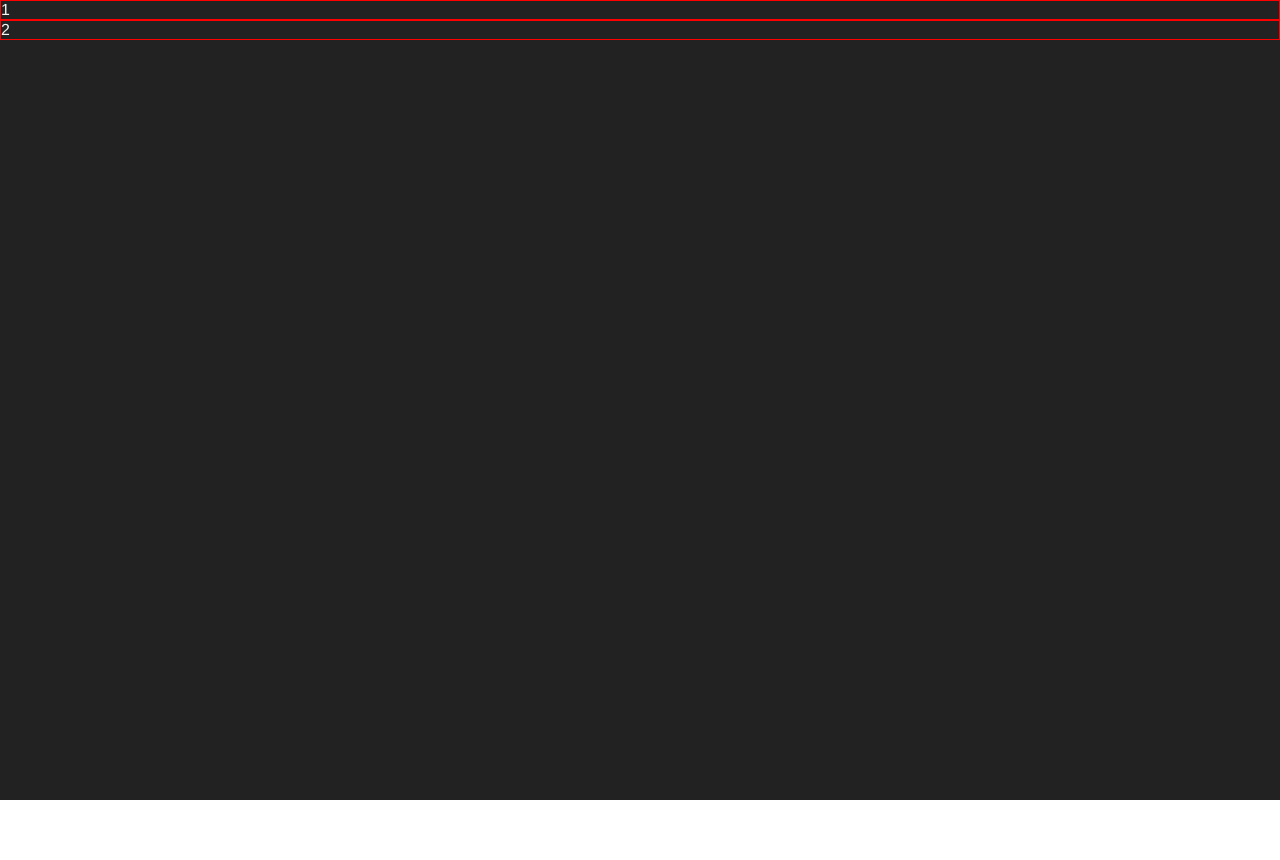
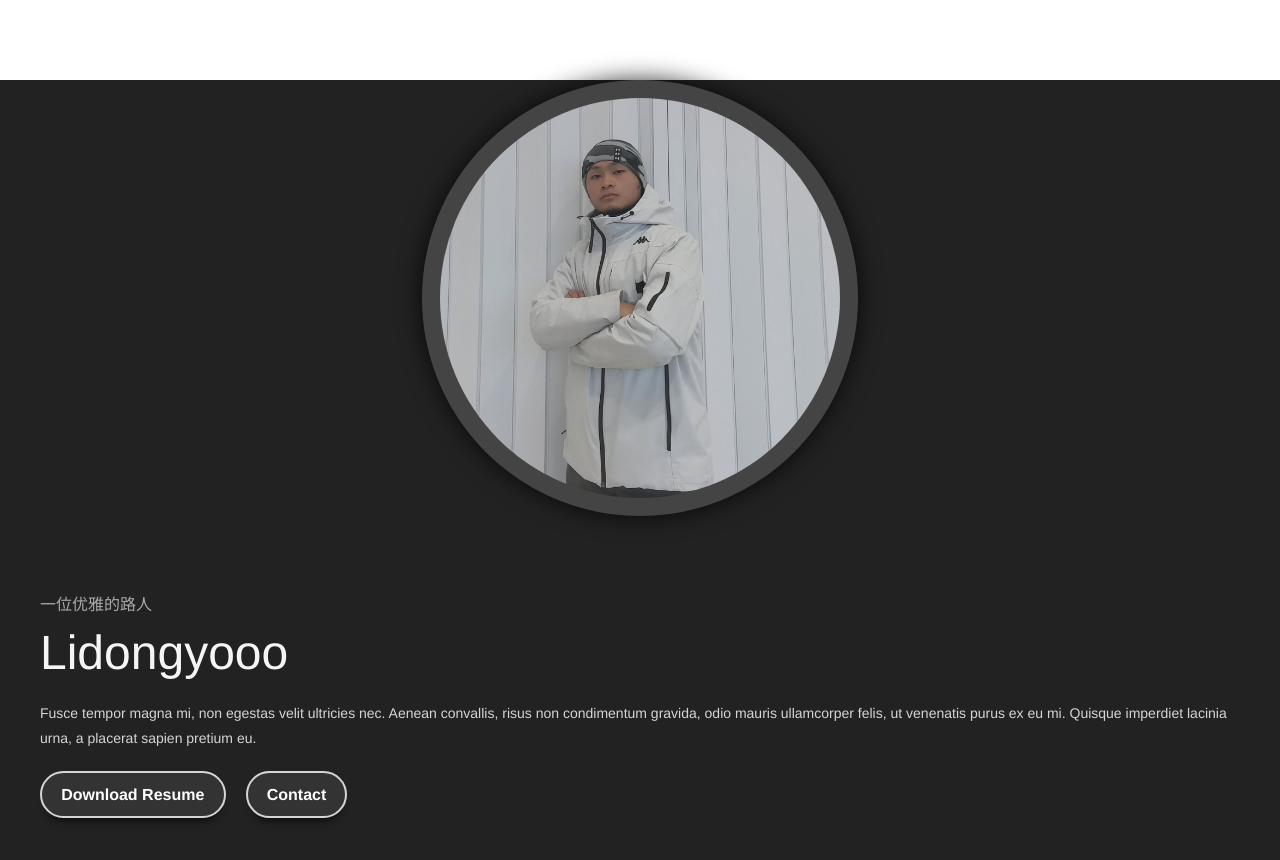
Before and after one commit to lidongyooo/swag-blog, a Vue app: page / in a window 1280 px wide. Shown: the top 860 px of the page. Before the commit the page ends 800 px from the top, so only its background shows below. Built offline with nearby package versions, Linux system fonts and the light colour scheme.

Commit message:
首页头部完成

```diff
--- a/src/views/Home.vue
+++ b/src/views/Home.vue
@@ -1,9 +1,29 @@
 <template>
   <el-container>
     <el-header>
-      <el-row>
-        <el-col :span="12">1</el-col>
-        <el-col :span="12">2</el-col>
+      <el-row class="header-information">
+        <el-col :span="10" :xs="{span:20, offset:2}">
+          <div class="header-information-avatar">
+            <div class="header-information-avatar-inner"></div>
+          </div>
+        </el-col>
+        <el-col :span="10" :offset="1" :xs="{span:20, offset:2}">
+          <div class="header-introduction">
+            <div class="header-introduction-job">
+              一位优雅的路人
+            </div>
+            <div class="header-introduction-name">
+              Lidongyooo
+            </div>
+            <div class="header-introduction-content">
+              Fusce tempor magna mi, non egestas velit ultricies nec. Aenean convallis, risus non condimentum gravida, odio mauris ullamcorper felis, ut venenatis purus ex eu mi. Quisque imperdiet lacinia urna, a placerat sapien pretium eu.
+            </div>
+            <div class="header-introduction-operations">
+              <a href="/">Download Resume</a>
+              <a href="/" style="margin-left: 20px">Contact</a>
+            </div>
+          </div>
+        </el-col>
       </el-row>
     </el-header>
     <el-main>
@@ -15,22 +35,110 @@
 import {defineComponent} from "vue";
 
 export default defineComponent({
-  name : "Home"
+  name : "Home",
+  mounted() {
+
+  }
 })
 
 </script>
 
 <style lang="scss" scoped>
-  .el-container{
 
-    .el-header{
+.el-container{
+  max-width: 1200px;
+  margin: 0 auto;
 
-      .el-row{
+  .el-header{
+    margin-top: 10vh;
 
-        .el-col{
-          border: 1px solid red;
+    .header-information{
+
+      .el-col{
+        height: 100%;
+      }
+
+      .header-introduction{
+        padding: 30px 0px;
+        margin-top: 45px;
+
+        .header-introduction-operations{
+
+          a{
+            padding: 0.8em 1.2em;
+            color: #fff;
+            background-color: #333;
+            box-shadow: 0 10px 10px -8px rgb(0 0 0 / 78%);
+            text-decoration: none;
+            font-weight: bold;
+            border: 2px solid #D5D5D5;
+            border-radius: 30px;
+            line-height: 1.2em;
+          }
+        }
+
+        .header-introduction-job{
+          font-size: 16px;
+          color: #aaa;
+          font-weight: 300;
+          margin-bottom: 10px;
+        }
+
+        .header-introduction-name{
+          font-size: 48px;
+          line-height: 56px;
+          margin-top: 0;
+          margin-bottom: 20px;
+        }
+
+        .header-introduction-content{
+          font-family: "Poppins",Helvetica,sans-serif;
+          font-size: 14px;
+          font-weight: 400;
+          line-height: 1.75em;
+          color: #d5d5d5;
+          margin-bottom: 35px;
         }
       }
+
+      .header-information-avatar{
+        width: 400px;
+        height: 400px;
+        margin: 0 auto;
+        overflow: hidden;
+        border-radius: 1000px;
+        background-color: #444;
+        border: 18px solid #444;
+        -webkit-box-shadow: 0 0 25px 0 rgb(0 0 0 / 80%);
+        -moz-box-shadow: 0 0 25px 0 rgba(0,0,0,.8);
+        box-shadow: 0 0 25px 0 rgb(0 0 0 / 80%);
+
+        .header-information-avatar-inner{
+          height: 100%;
+          width: 100%;
+          background-repeat: no-repeat;
+          background-size: cover;
+          background-image: url("@/assets/avatar.jpg");
+        }
+      }
+
     }
   }
+}
+
+@media only screen and (max-width: 767px){
+  .el-container {
+
+    .header-information-avatar{
+      width: 230px !important;
+      height: 230px !important;
+    }
+
+    .header-introduction{
+      text-align: center;
+      margin-top: 0 !important;
+    }
+  }
+}
+
 </style>
```
Also changed, not shown: src/assets/avatar.jpg (added).
